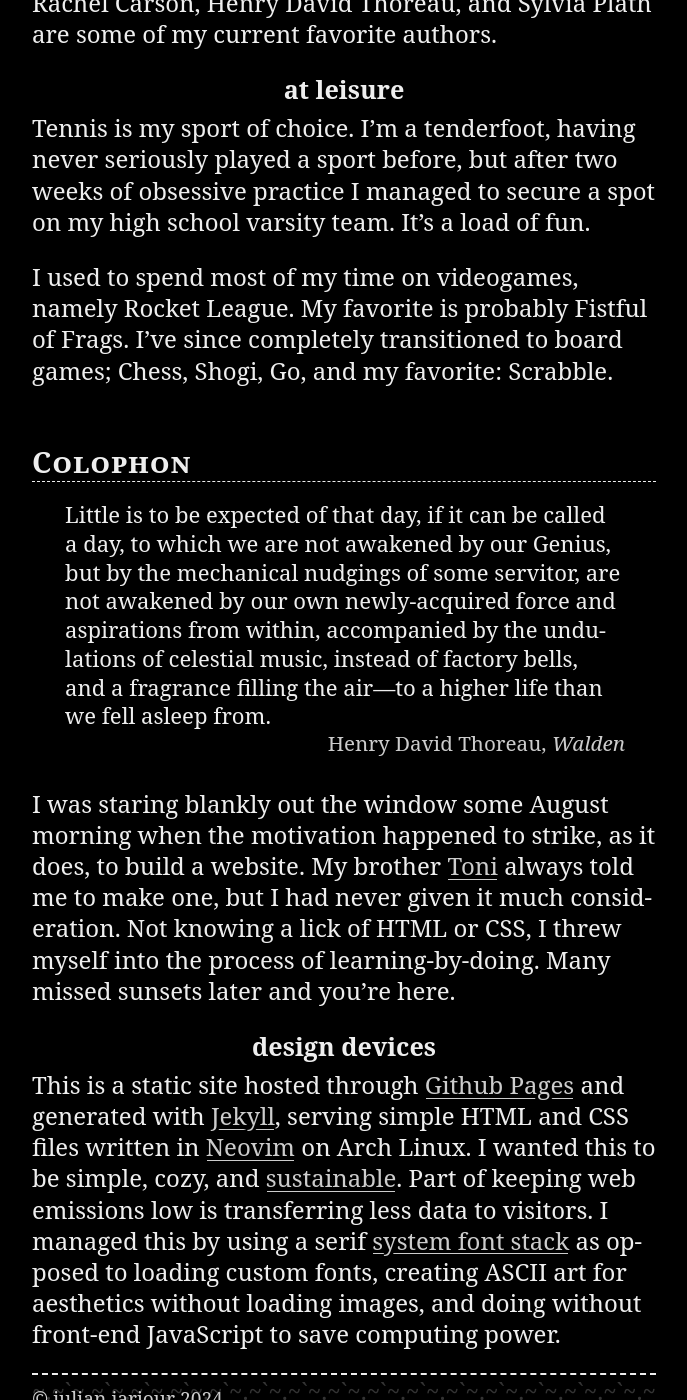
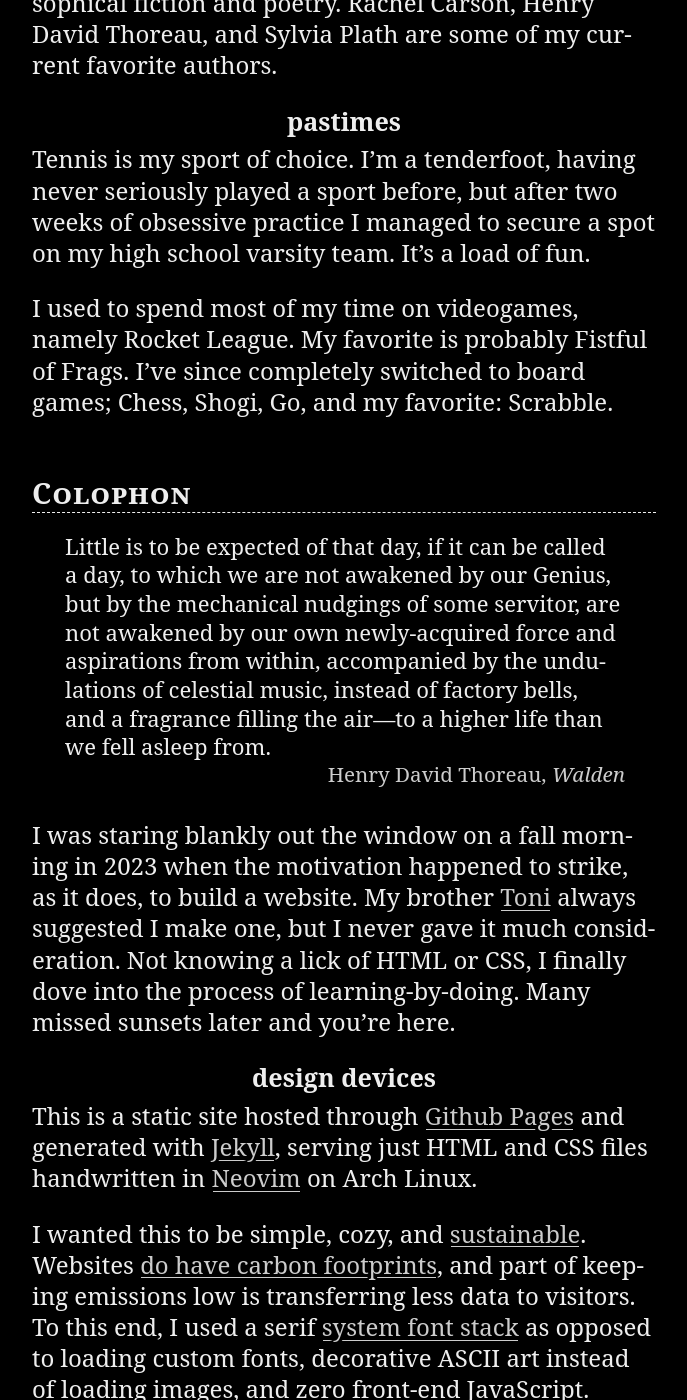
Before and after one commit to julianjarjour/julianjarjour.github.io, a Jekyll site: the page built from about.md, in a window 1280 px wide and 1400 px high, scrolled down 1211 px. Shown: the whole window, without its empty margins (296-983 px from the left). Built offline with Jekyll 4.4.1, drawn with Linux system fonts in a browser that asks for light colours; some of the changed text lies outside the part shown.

Commit message:
bio update

```diff
--- a/about.md
+++ b/about.md
@@ -10,14 +10,16 @@ This website is my little nook amidst the internet's vast landscape, home to my
 ### artistic appetite
 Though trained in jazz piano, I much prefer playing the guitar because my lack of familiarity with it allows me to explore music anew, guided by the sound rather than the shapes imbibed in my fingers. I've explored the world through music; from Midwest emo to Syrian reggae to Indonesian gamelan—I performed in a youth Ewe drumming ensemble for a time—, but wherever I go, I bring jazz and folk with me.
 
-I'm still figuring out my taste in film, but my favorite directors are Park Chan-Wook, Gakuryu Ishii, Wes Anderson, and Hayao Miyazaki. I like films that speak with silence; films where the mood is allowed to linger in the air and be felt. As for books, I read mostly nature writing and other bits of nonfiction very slowly. I also enjoy philosophical fiction and poetry. Rachel Carson, Henry David Thoreau, and Sylvia Plath are some of my current favorite authors.
-### at leisure
+I'm still figuring out my taste in film, but my favorite directors are Park Chan-Wook, Gakuryu Ishii, Wes Anderson, and Hayao Miyazaki. I like films that [speak with silence](https://boxd.it/nmkb6){:target="_blank"}; films where the mood is allowed to linger in the air, not felt *for* the viewer but *by* the viewer. As for books, I read mostly nature writing and other bits of nonfiction very slowly. I also enjoy philosophical fiction and poetry. Rachel Carson, Henry David Thoreau, and Sylvia Plath are some of my current favorite authors.
+### pastimes
 Tennis is my sport of choice. I'm a tenderfoot, having never seriously played a sport before, but after two weeks of obsessive practice I managed to secure a spot on my high school varsity team. It's a load of fun.
 
-I used to spend most of my time on videogames, namely Rocket League. My favorite is probably Fistful of Frags. I've since completely transitioned to board games; Chess, Shogi, Go, and my favorite: Scrabble.
+I used to spend most of my time on videogames, namely Rocket League. My favorite is probably Fistful of Frags. I've since completely switched to board games; Chess, Shogi, Go, and my favorite: Scrabble.
 ## Colophon
 <figure><blockquote class="epigraph">Little is to be expected of that day, if it can be called a day, to which we are not awakened by our Genius, but by the mechanical nudgings of some servitor, are not awakened by our own newly-acquired force and aspirations from within, accompanied by the undulations of celestial music, instead of factory bells, and a fragrance filling the air—to a higher life than we fell asleep from.</blockquote><figcaption>Henry David Thoreau, <em>Walden</em></figcaption></figure>
-I was staring blankly out the window some August morning when the motivation happened to strike, as it does, to build a website. My brother [Toni](https://www.tonijarjour.com/){:target="_blank"} always told me to make one, but I had never given it much consideration. Not knowing a lick of HTML or CSS, I threw myself into the process of learning-by-doing. Many missed sunsets later and you're here.
+I was staring blankly out the window on a fall morning in 2023 when the motivation happened to strike, as it does, to build a website. My brother [Toni](https://www.tonijarjour.com/){:target="_blank"} always suggested I make one, but I never gave it much consideration. Not knowing a lick of HTML or CSS, I finally dove into the process of learning-by-doing. Many missed sunsets later and you're here.
 
 ### design devices
-This is a static site hosted through [Github Pages](https://pages.github.com/){:target="_blank"} and generated with [Jekyll](https://jekyllrb.com/){:target="_blank"}, serving simple HTML and CSS files written in [Neovim](https://neovim.io/){:target="_blank"} on Arch Linux. I wanted this to be simple, cozy, and [sustainable](https://sustainablewebdesign.org/){:target="_blank"}. Part of keeping web emissions low is transferring less data to visitors. I managed this by using a serif [system font stack](https://systemfontstack.com/){:target="_blank"} as opposed to loading custom fonts, creating ASCII art for aesthetics without loading images, and doing without front-end JavaScript to save computing power.
+This is a static site hosted through [Github Pages](https://pages.github.com/){:target="_blank"} and generated with [Jekyll](https://jekyllrb.com/){:target="_blank"}, serving just HTML and CSS files handwritten in [Neovim](https://neovim.io/){:target="_blank"} on Arch Linux.
+
+I wanted this to be simple, cozy, and [sustainable](https://sustainablewebdesign.org/){:target="_blank"}. Websites [do have carbon footprints](https://www.websitecarbon.com/){:target="_blank"}, and part of keeping emissions low is transferring less data to visitors. To this end, I used a serif [system font stack](https://systemfontstack.com/){:target="_blank"} as opposed to loading custom fonts, decorative ASCII art instead of loading images, and zero front-end JavaScript.
```
Also changed, not shown: _about2.md (renamed from about2.md).
